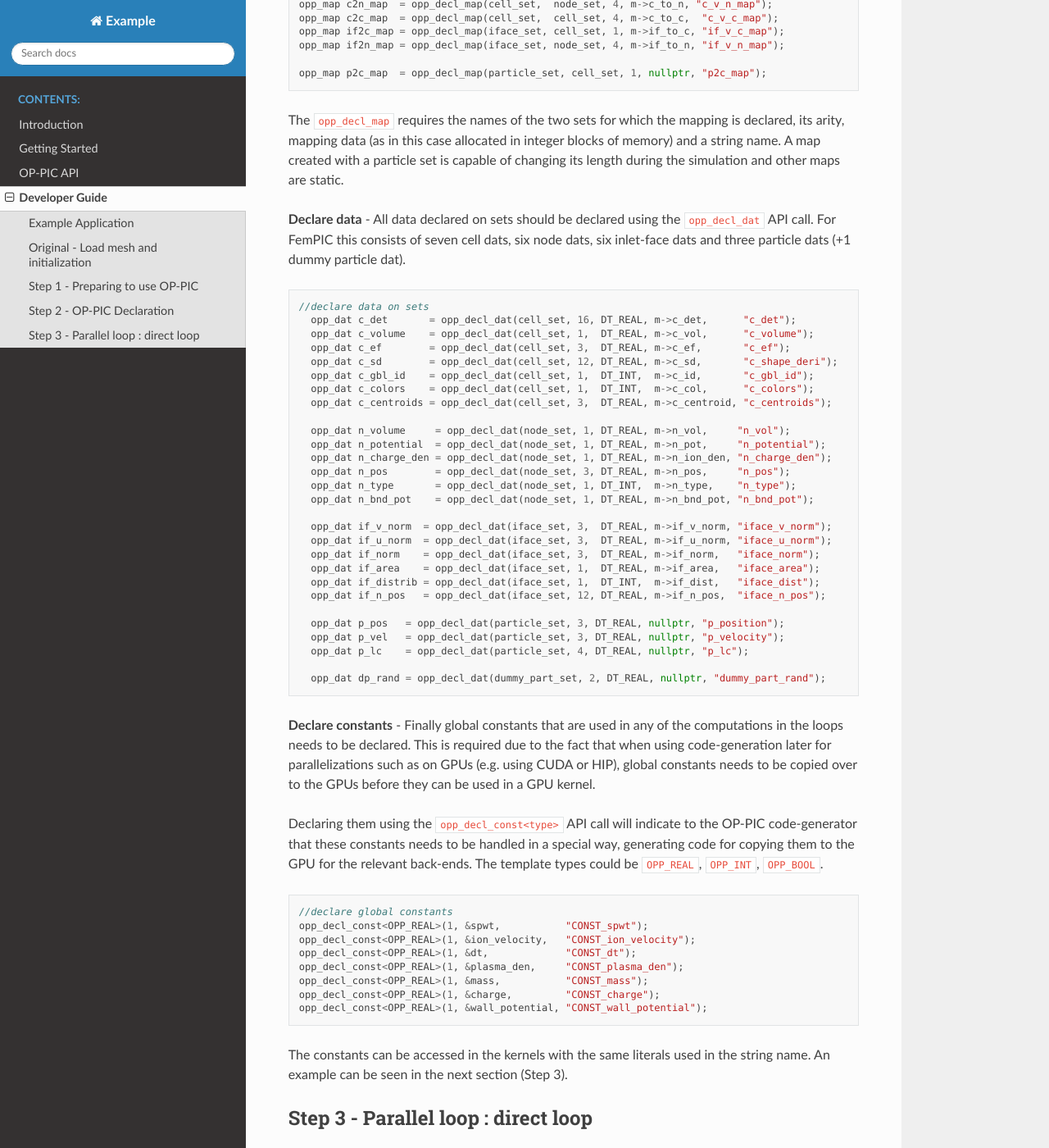
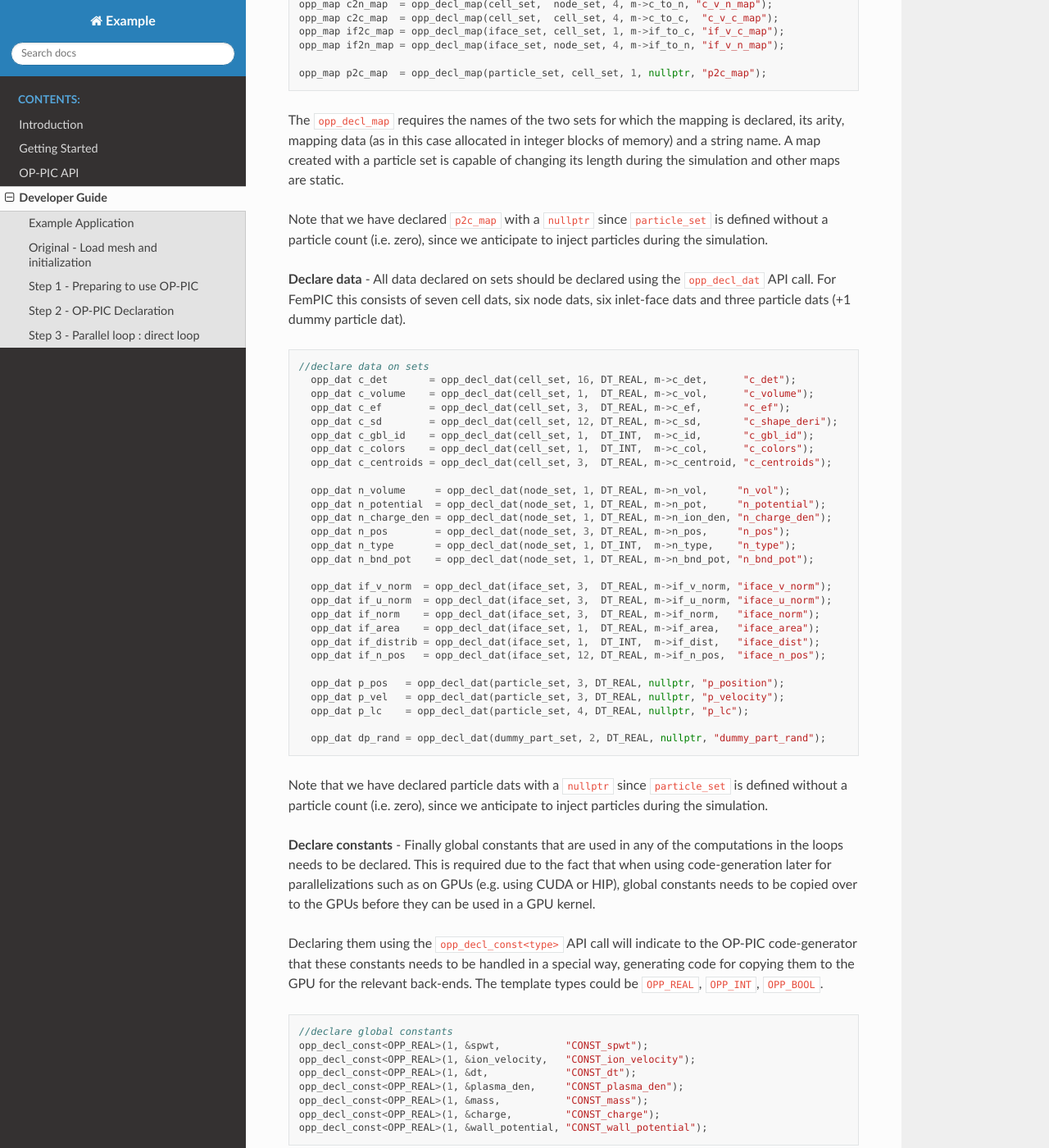
Before and after one commit to ZamanLantra/git_docs_test, a Sphinx documentation site: the page built from doc/developer_guide.rst, in a window 1280 px wide and 1400 px high, scrolled down 2869 px. Shown: the whole window at 82% size. Built offline with Sphinx 7.4.7 and the Read the Docs theme 2.0.0, drawn with Linux system fonts in a browser that asks for light colours; pages that are not in the unit, such as notebooks, are missing from menus.

Commit message:
Update developer_guide.rst

```diff
--- a/doc/developer_guide.rst
+++ b/doc/developer_guide.rst
@@ -110,6 +110,8 @@ These connectivity information needs to be declared via the ``opp_decl_map`` API
 The ``opp_decl_map`` requires the names of the two sets for which the mapping is declared, its arity, mapping data (as in this case allocated in integer blocks of memory) and a string name.
 A map created with a particle set is capable of changing its length during the simulation and other maps are static.
 
+Note that we have declared ``p2c_map`` with a ``nullptr`` since ``particle_set`` is defined without a particle count (i.e. zero), since we anticipate to inject particles during the simulation.
+
 **Declare data** - All data declared on sets should be declared using the ``opp_decl_dat`` API call. For FemPIC this consists of seven cell dats, six node dats, six inlet-face dats and three particle dats (+1 dummy particle dat).
 
 .. code-block:: c++
@@ -142,6 +144,8 @@ A map created with a particle set is capable of changing its length during the s
     opp_dat p_lc    = opp_decl_dat(particle_set, 4, DT_REAL, nullptr, "p_lc");
 
     opp_dat dp_rand = opp_decl_dat(dummy_part_set, 2, DT_REAL, nullptr, "dummy_part_rand");
+
+Note that we have declared particle dats with a ``nullptr`` since ``particle_set`` is defined without a particle count (i.e. zero), since we anticipate to inject particles during the simulation.
 
 **Declare constants** - Finally global constants that are used in any of the computations in the loops needs to be declared.
 This is required due to the fact that when using code-generation later for parallelizations such as on GPUs (e.g. using CUDA or HIP), global constants needs to be copied over to the GPUs before they can be used in a GPU kernel.
@@ -201,6 +205,7 @@ Now we can directly declare the loop with the ``opp_par_loop`` API call:
     inline void compute_ncd_kernel(double *ncd, const double *nv) {
         ncd[0] *= (CONST_spwt[0] / nv[0]);
     }
+
     opp_par_loop(compute_ncd_kernel, "compute_node_charge_density", node_set, OPP_ITERATE_ALL,
         opp_arg_dat(n_charge_den,  OPP_RW),
         opp_arg_dat(n_volume,      OPP_READ));
```
